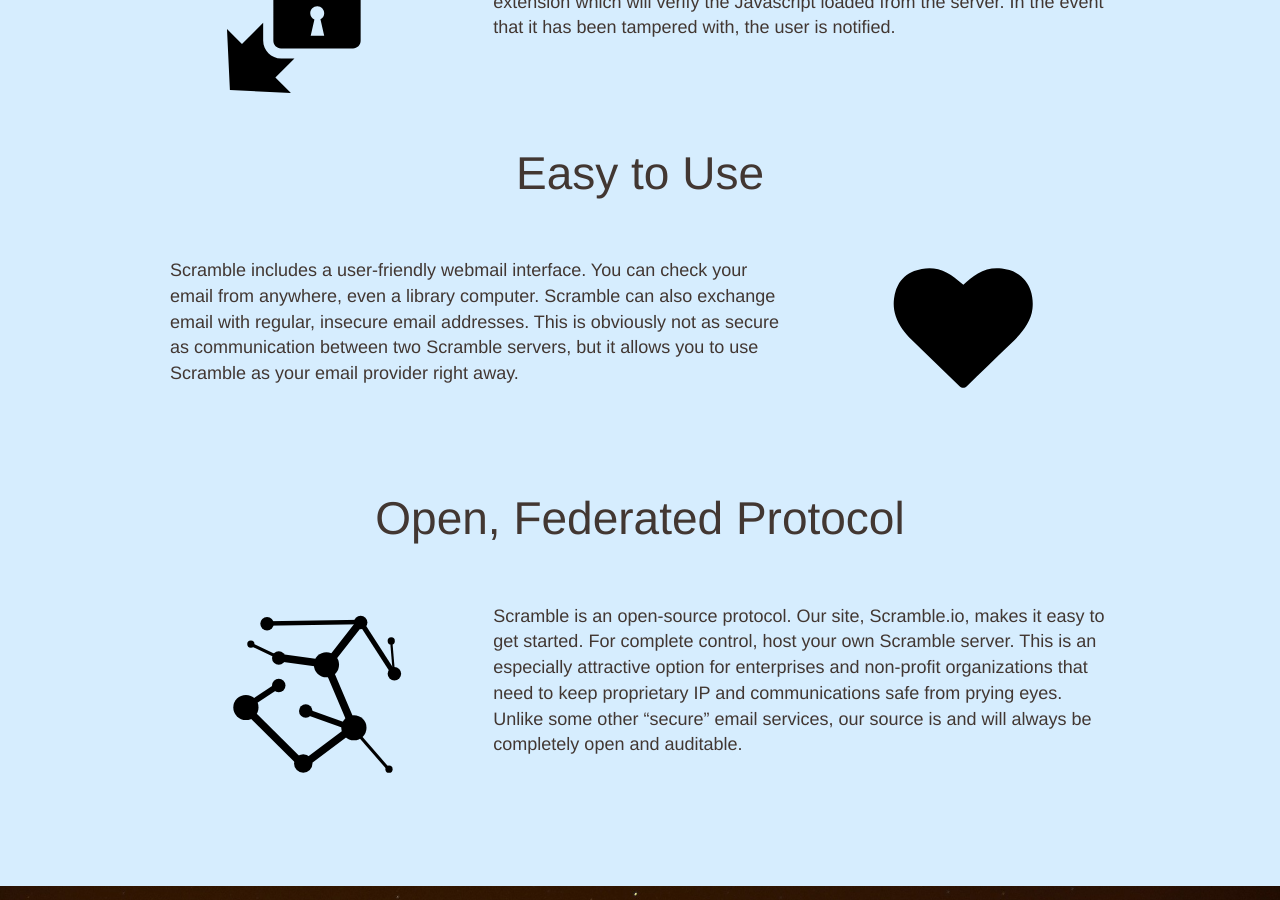
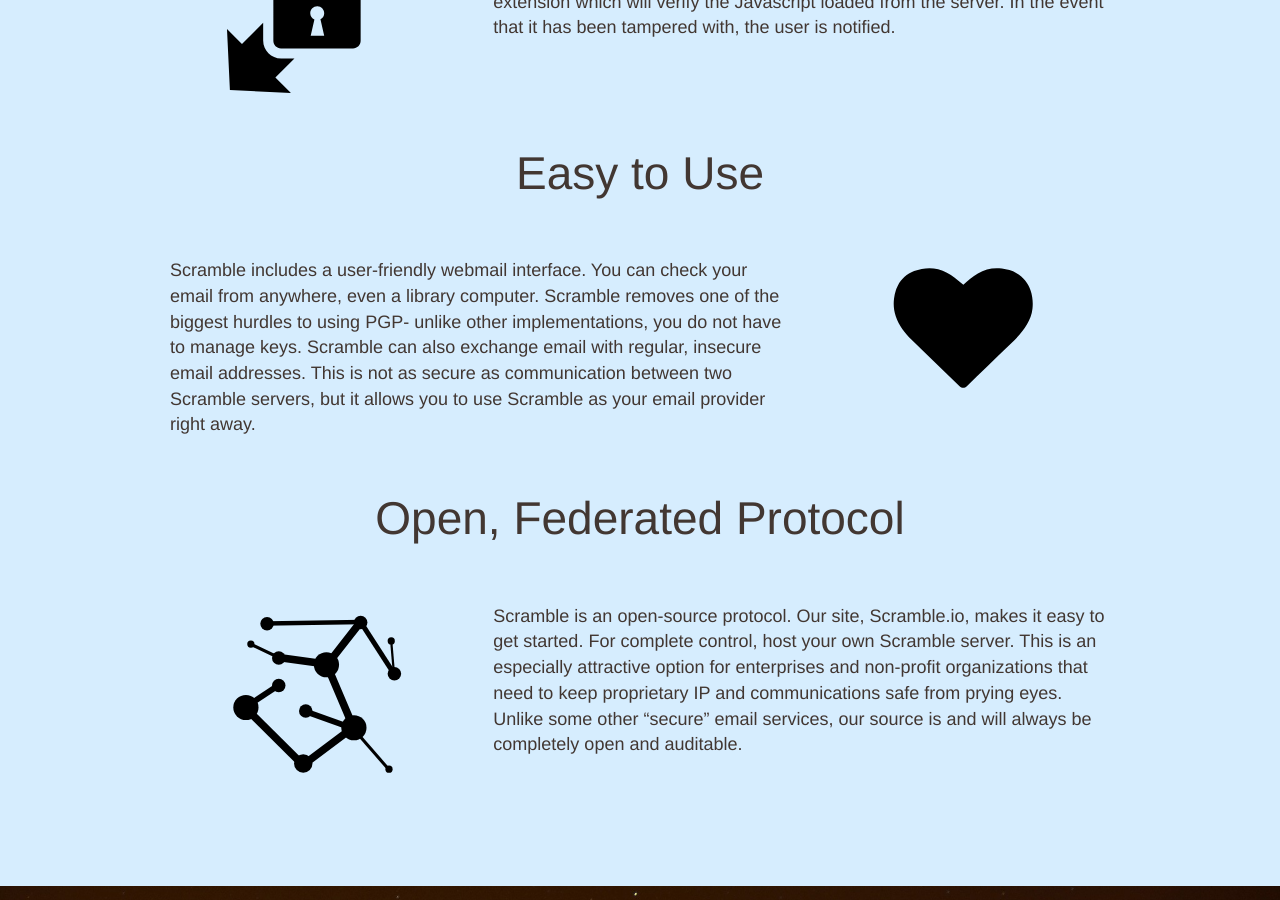
Before and after one commit to dcposch/scramble, a Jekyll site: the page built from index.html, in a window 1280 px wide and 900 px high, scrolled down 980 px. Built offline with Jekyll 4.4.1, drawn with Linux system fonts in a browser that asks for light colours; nearby versions of some CDN libraries; Markdown is read by kramdown in place of the engine named in the settings; the list of posts is cut into pages by our own code.

Commit message:
Added one sentence in "easy" bullet point

```diff
--- a/index.html
+++ b/index.html
@@ -47,7 +47,7 @@
         </div>
 
         <div class="col-md-8 col-md-pull-4">
-          <p>Scramble includes a user-friendly webmail interface. You can check your email from anywhere, even a library computer. Scramble can also exchange email with regular, insecure email addresses. This is obviously not as secure as communication between two Scramble servers, but it allows you to use Scramble as your email provider right away.</p>
+          <p>Scramble includes a user-friendly webmail interface. You can check your email from anywhere, even a library computer. Scramble removes one of the biggest hurdles to using PGP-  unlike other implementations, you do not have to manage keys. Scramble can also exchange email with regular, insecure email addresses. This is not as secure as communication between two Scramble servers, but it allows you to use Scramble as your email provider right away.</p>
         </div>
       </div>
 
```
